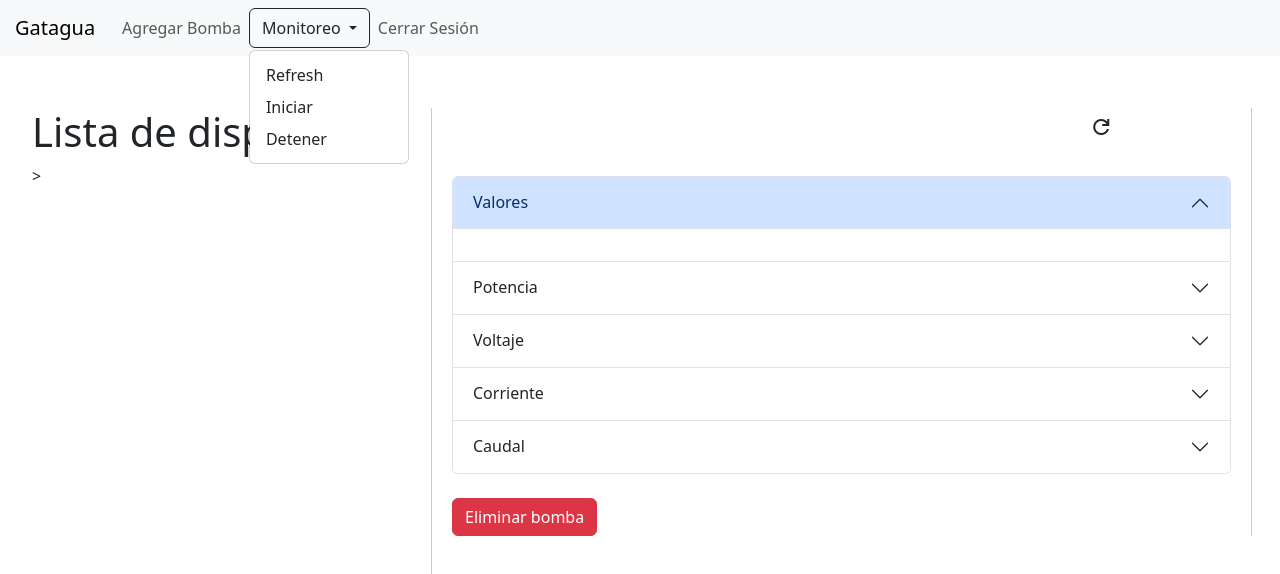
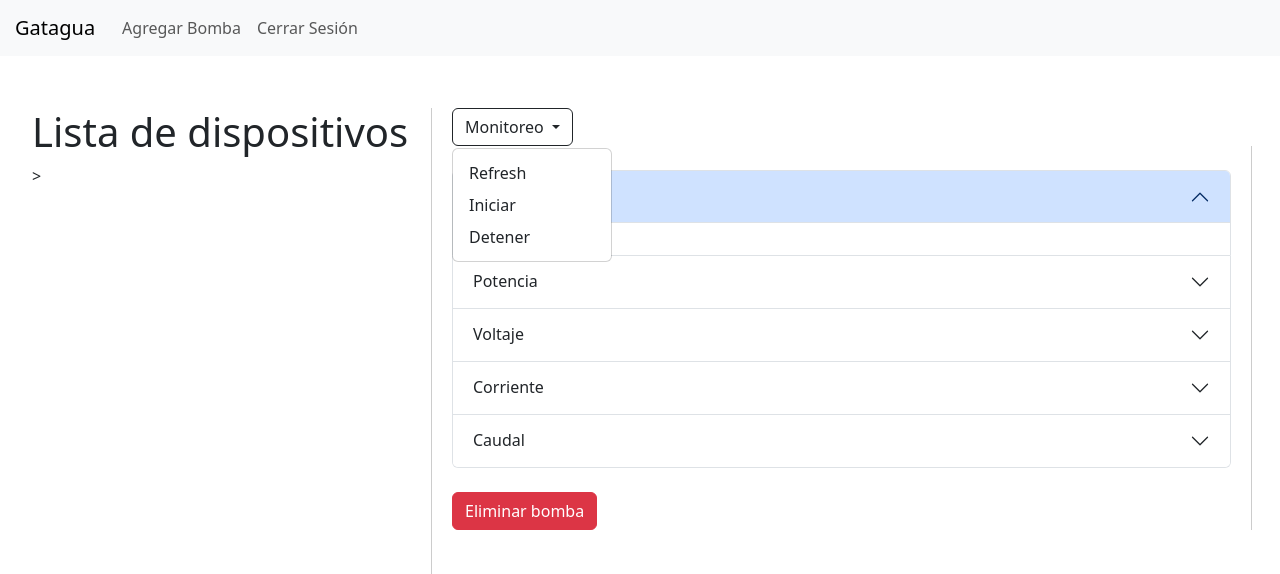
Before and after one commit to FerFabianReyes/proyectoPrograWeb, a Vue app: page /menu/analisisBomba in a window 1280 px wide. Both pictures are taken after a click on the button "Monitoreo". Shown: the top 574 px of the page. Built offline with nearby package versions, Linux system fonts and the light colour scheme.

Commit message:
cambio de botones para refresh

```diff
--- a/src/components/agregarBomba.vue
+++ b/src/components/agregarBomba.vue
@@ -5,7 +5,6 @@
 
     <div class="mb-2">
       <input v-model="bomba.nombre" type="text" class="form-control" placeholder="Nombre"> <!--Si se ingresa algo. v-model se cambia el valor a la bomba con lo que le puso-->
-      <input v-model="bomba.estado" type="text" class="form-control" placeholder="Estado">
       <input v-model="bomba.ubicacion" type="text" class="form-control" placeholder="Ubicación">
       <input v-model="bomba.coordenadas" type="text" class="form-control" placeholder="Coordenadas">
     </div>
@@ -76,16 +75,20 @@ export default {
       bomba: {
         id: Date.now(),
         nombre: '',
-        estado: '',
+        estado: 1, // {1->Encendido, 2->Apagado, 3->Bloqueado}
         ubicacion: '',
         coordenadas: '',
-        fechaRegistro: new Date().toISOString(),
+        fechaRegistro: new Date().toUTCString(),
         potencia: { nominal: '', min: '', max: '', unidades: '' },
         voltaje: { nominal: '', min: '', max: '', unidades: '' },
         corriente: { nominal: '', min: '', max: '', unidades: '' },
         caudal: { nominal: '', min: '', max: '', unidades: '' },
         valores: { pot_valor:'', vol_valor:'', corr_valor:'', caud_valor:'' }
-      }
+      },
+      opera: {
+            estatus: 1 // {1->Normal, 2->Advertencia, 3->Error}
+      },
+      estado: 1
     }
   },
   methods: {
@@ -96,7 +99,7 @@ export default {
       const b = this.bomba;
 
       const todosLlenos =
-        b.nombre && b.estado && b.coordenadas &&
+        b.nombre && b.coordenadas &&
         this.camposLlenos(b.potencia) &&
         this.camposLlenos(b.voltaje) &&
         this.camposLlenos(b.corriente) &&
--- a/src/components/dispositivos/analisisBomba.vue
+++ b/src/components/dispositivos/analisisBomba.vue
@@ -1,4 +1,14 @@
 <template>
+    <div class="btn-group" role="group">
+        <button type="button" class="btn dropdown-toggle" data-bs-toggle="dropdown" aria-expanded="false">
+            Monitoreo
+        </button>
+        <ul class="dropdown-menu">
+            <li><a class="dropdown-item" @click="refresh">Refresh</a></li>
+            <li><a class="dropdown-item" @click="start">Iniciar</a></li>
+            <li><a class="dropdown-item" @click="stop">Detener</a></li>
+        </ul>
+    </div>
     <div class="analisis"
         style="flex: 1; min-width: 800px; border-right: 1px solid #ccc; padding-right: 20px; overflow-y: auto; max-height: 80vh;">
 
@@ -9,12 +19,6 @@
                 </div>
                 <div class="col">
                     <p class="h4" v-if="bomba">{{ bomba.estado }}</p>
-                </div>
-                <div class="col">
-                    <button type="button" class="btn" @click="recargarPagina">
-                        <span class="material-symbols-outlined">refresh</span>
-                    </button>
-
                 </div>
             </div>
             <br>
@@ -47,16 +51,16 @@
                     <div class="accordion-body">
                         <table class="table table-hover" v-if="bomba">
                             <tr>
-                                <th>Nominal</th>
-                                <th>Máxima</th>
-                                <th>Mínima</th>
-                                <th>Unidades</th>
+                                <th>Potencia</th>
+                                <th>Voltaje</th>
+                                <th>Corriente</th>
+                                <th>Caudal</th>
                             </tr>
                             <tr>
-                                <td>{{ bomba.potencia.nominal }}</td>
-                                <td>{{ bomba.potencia.max }}</td>
-                                <td>{{ bomba.potencia.min }}</td>
-                                <td>{{ bomba.potencia.unidades }}</td>
+                                <td>{{ bomba.valores.pot_valor }}</td>
+                                <td>{{ bomba.valores.vol_valor }}</td>
+                                <td>{{ bomba.valores.corr_valor }}</td>
+                                <td>{{ bomba.valores.caud_valor }}</td>
                             </tr>
                         </table>
                     </div>
@@ -226,6 +230,7 @@ export default {
 
             if (this.bomba) {
                 this.cambiarEstadoBomba();
+                this.refresh();
             }
         },
         cambiarEstadoBomba() {
@@ -270,9 +275,48 @@ export default {
         cerrarModal() {
             this.mostrarModal = false;
         },
+        refresh() {
+            if (!this.bomba) return;
+
+            let desviacion = 0.05;
+
+            let potencia = this.bomba.potencia.min +
+                (((this.bomba.potencia.max - this.bomba.potencia.min) +
+                    (this.bomba.potencia.nominal * desviacion)) * Math.random());
+
+            let voltaje = this.bomba.voltaje.min +
+                (((this.bomba.voltaje.max - this.bomba.voltaje.min) +
+                    (this.bomba.voltaje.nominal * desviacion)) * Math.random());
+
+            let corriente = this.bomba.corriente.min +
+                (((this.bomba.corriente.max - this.bomba.corriente.min) +
+                    (this.bomba.corriente.nominal * desviacion)) * Math.random());
+
+            let caudal = this.bomba.caudal.min +
+                (((this.bomba.caudal.max - this.bomba.caudal.min) +
+                    (this.bomba.caudal.nominal * 0.10)) * Math.random());
+
+            this.bomba.valores = {
+                pot_valor: potencia.toFixed(2),
+                vol_valor: voltaje.toFixed(2),
+                corr_valor: corriente.toFixed(2),
+                caud_valor: caudal.toFixed(2),
+                estatus: 1
+            };
+        }
+        ,
+        start() {
+            if (!this.nIntervId) {
+                this.nIntervId = setInterval(() => { this.refresh() }, 1000);
+            }
+        },
+        stop() {
+            clearInterval(this.nIntervId);
+            this.nIntervId = null;
+
+        }
     }
 }
-
 </script>
 
 <style>
--- a/src/components/menu.vue
+++ b/src/components/menu.vue
@@ -11,17 +11,6 @@
                 <div class="collapse navbar-collapse" id="navbarNavAltMarkup">
                     <div class="navbar-nav">
                         <router-link to="/menu/agregarBomba" class="nav-link">Agregar Bomba</router-link>
-                        <div class="btn-group" role="group">
-                            <button type="button" class="btn dropdown-toggle" data-bs-toggle="dropdown"
-                                aria-expanded="false">
-                                Monitoreo
-                            </button>
-                            <ul class="dropdown-menu">
-                                <li><a class="dropdown-item" href="#">Refresh</a></li>
-                                <li><a class="dropdown-item" href="#">Iniciar</a></li>
-                                <li><a class="dropdown-item" href="#">Detener</a></li>
-                            </ul>
-                        </div>
                         <a class="nav-link" @click="cerrarSecion">Cerrar Sesión</a>
                     </div>
                 </div>
```
